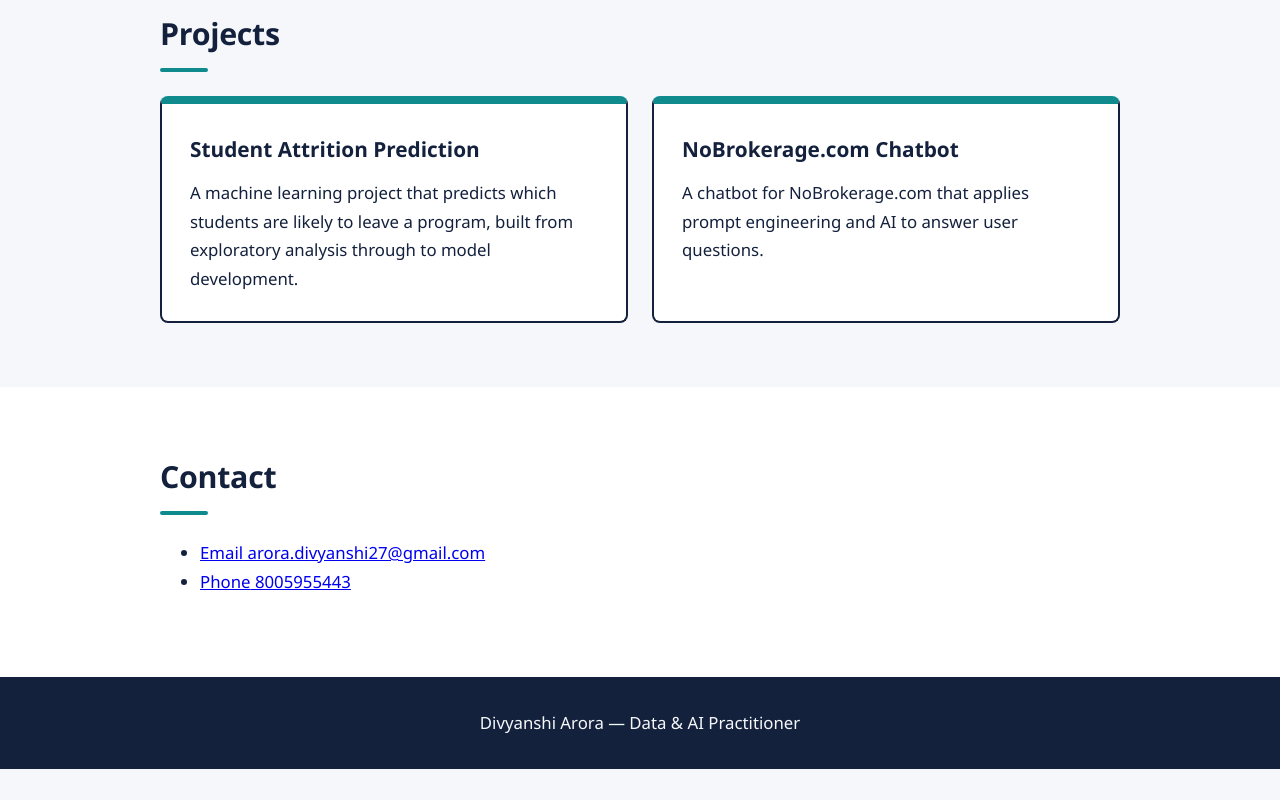
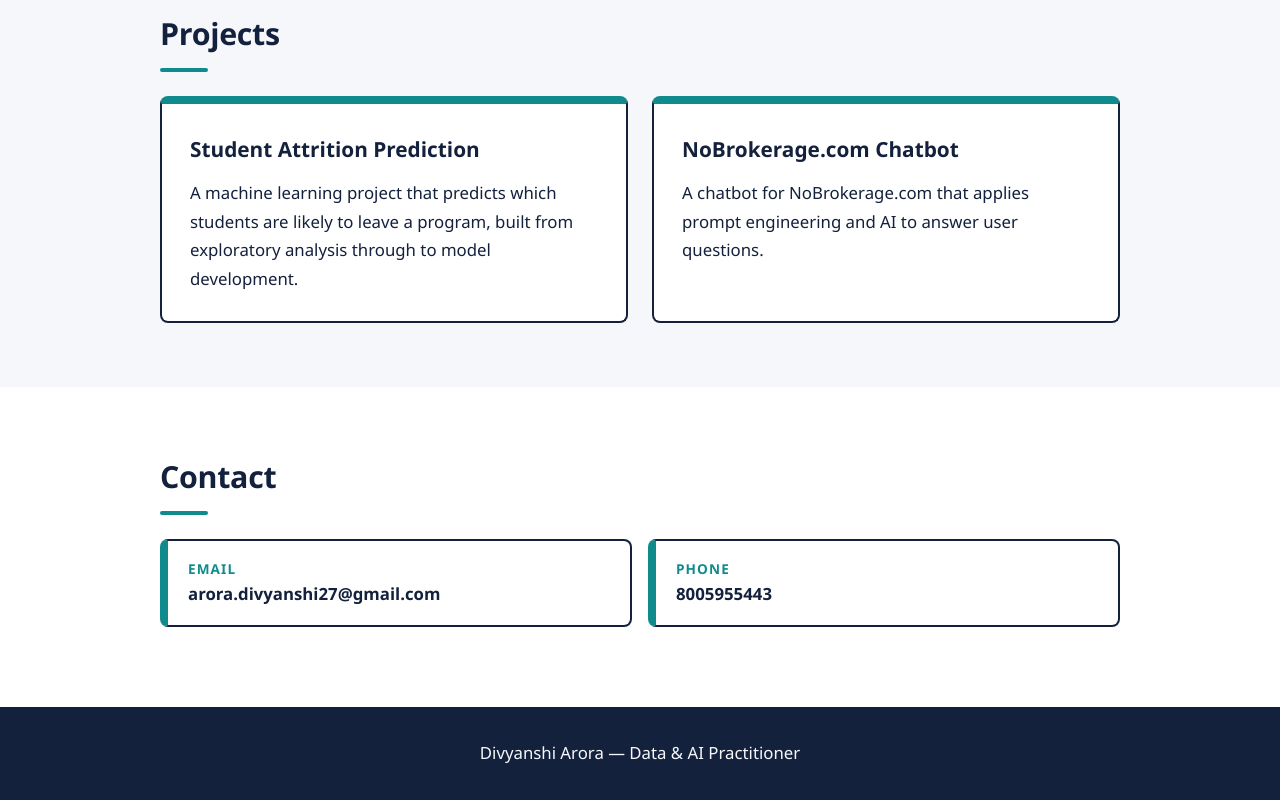
Before and after one commit to aroradivyanshi27/personal-portfolio, a plain HTML site: page index.html in a window 1280 px wide. Shown: the part 1181-1981 px from the top of the page. Before the commit the page ends 1950 px from the top, so only its background shows below. Drawn offline with Linux system fonts and the light colour scheme.

Commit message:
Update style.css

```diff
--- a/style.css
+++ b/style.css
@@ -213,6 +213,47 @@ h2::after {
   color: var(--teal);
 }
 
+/* Contact */
+.contact {
+  display: grid;
+  grid-template-columns: repeat(auto-fit, minmax(260px, 1fr));
+  gap: 1rem;
+  padding: 0;
+  list-style: none;
+}
+
+.contact-link {
+  display: block;
+  padding: 1rem 1.25rem;
+  border: 2px solid var(--navy);
+  border-left: 8px solid var(--teal);
+  border-radius: 8px;
+  color: var(--navy);
+  font-weight: 600;
+  text-decoration: none;
+  overflow-wrap: anywhere;
+  transition: background 0.2s ease, color 0.2s ease, transform 0.2s ease;
+}
+
+.contact-label {
+  display: block;
+  font-size: 0.85rem;
+  letter-spacing: 0.08em;
+  text-transform: uppercase;
+  color: var(--teal);
+  transition: color 0.2s ease;
+}
+
+.contact-link:hover {
+  background: var(--navy);
+  color: var(--light);
+  transform: translateY(-3px);
+}
+
+.contact-link:hover .contact-label {
+  color: var(--light);
+}
+
 /* Footer */
 .site-footer {
   padding: 2rem 1.5rem;
```
